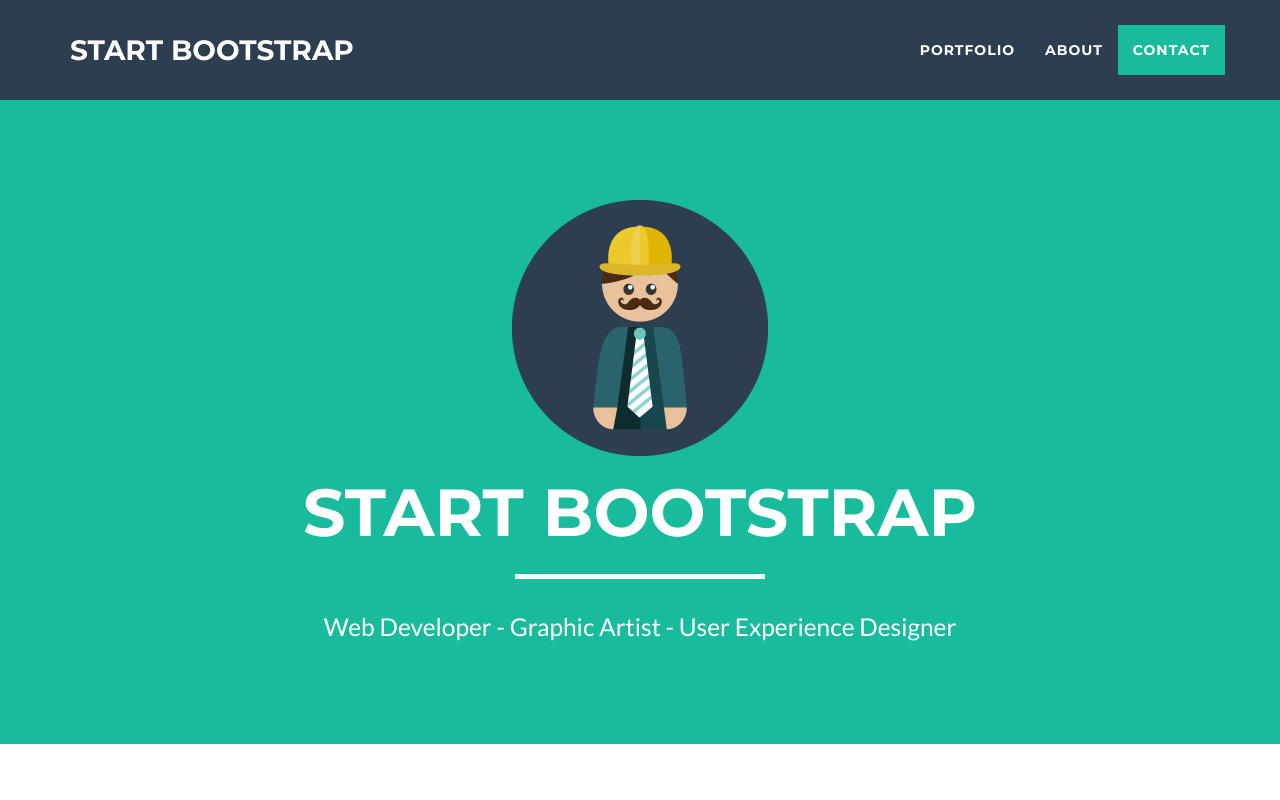
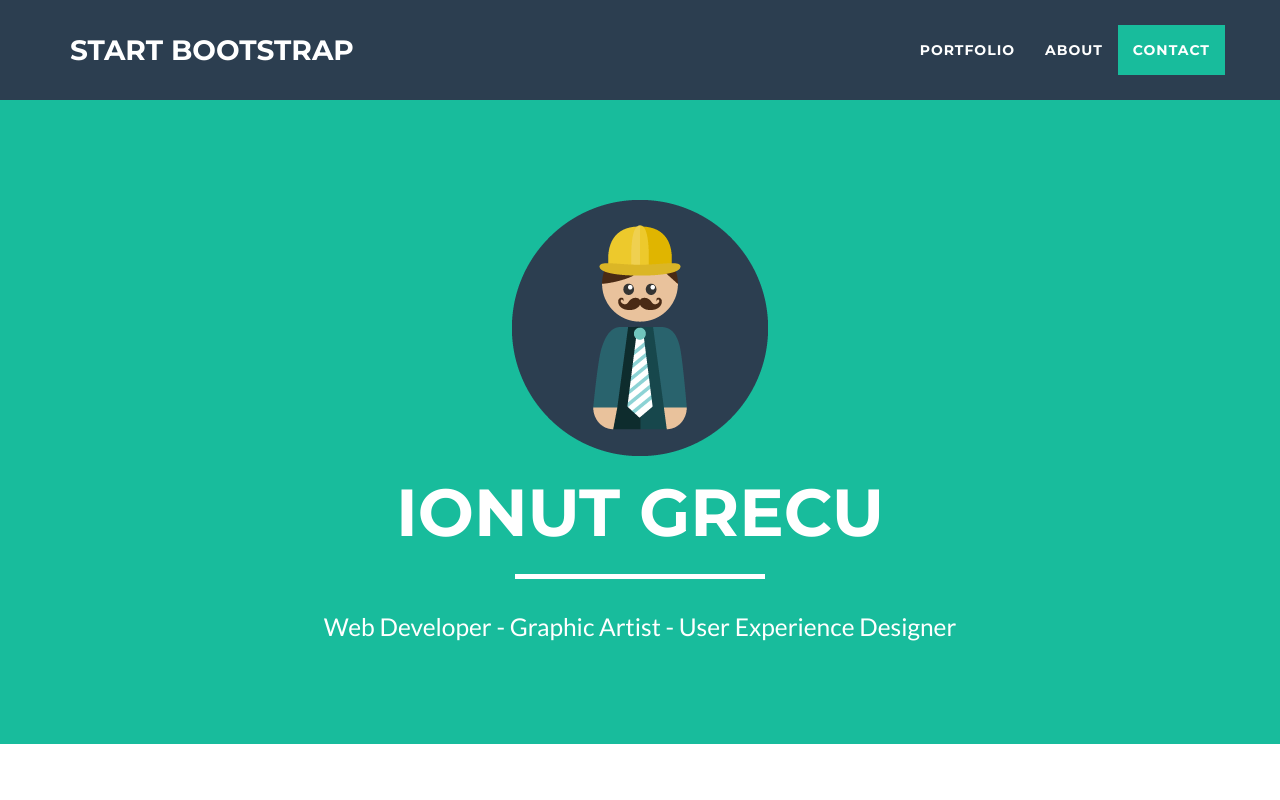
Before and after one commit to grecuionut/docker-nginx, a website: page static-content/index.html in a window 1280 px wide. Shown: the top 800 px of the page. Drawn offline with nearby package versions, Linux system fonts and the light colour scheme.

Commit message:
changed the name of the developer

```diff
--- a/static-content/index.html
+++ b/static-content/index.html
@@ -74,7 +74,7 @@
                 <div class="col-lg-12">
                     <img class="img-responsive" src="img/profile.png" alt="">
                     <div class="intro-text">
-                        <h1 class="name">Start Bootstrap</h1>
+                        <h1 class="name">Ionut Grecu</h1>
                         <hr class="star-light">
                         <span class="skills">Web Developer - Graphic Artist - User Experience Designer</span>
                     </div>
```
